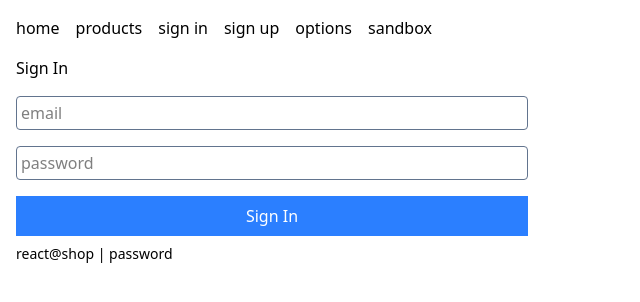
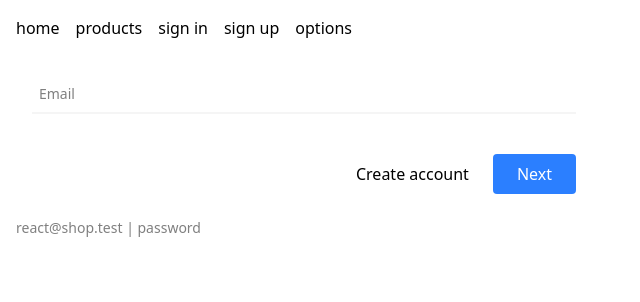
Before and after one commit to pedrovanzo/react-shop, a React (Vite) app: page /signin in a window 1280 px wide. Shown: the top 302 px of the page, without its empty margins (0-640 px from the left). Built offline with nearby package versions, Linux system fonts and the light colour scheme; no server answers.

Commit message:
Add feature flag system

```diff
--- /dev/null
+++ b/src/components/auth/signin/email.tsx
@@ -0,0 +1,44 @@
+import { useRef } from "react";
+import FloatingLabelInput from "../../input/floatingLabelInput";
+import { Link } from "react-router-dom";
+
+export default function SignInEmailComponent() {
+    const emailRef = useRef<HTMLInputElement>(null);
+    return (
+        <div className="rounded-lg p-4 w-full max-w-xl">
+            <div className="hidden relative z-0 w-full mb-2 group">
+                <input
+                    type="email"
+                    name="email"
+                    placeholder=""
+                    ref={emailRef}
+                    className="block rounded py-2.5 px-2 w-full text-sm text-gray-900 bg-transparent border border-gray-300 appearance-none focus:outline-none focus:ring-0 focus:border-blue-600 peer"
+                />
+                <label
+                    htmlFor="email"
+                    className="absolute bg-contrast text-sm text-default/50 duration-300 transform scale-75 top-10 -z-1 origin-[0] left-1.75 peer-focus:px-1 peer-focus:z-10 peer-focus:-top-2.5 peer-focus:text-blue-600 peer-focus:scale-75 peer-placeholder-shown:scale-100 peer-placeholder-shown:top-3"
+                >
+                    Email
+                </label>
+            </div>
+            <FloatingLabelInput type="email" inputColor="blue" labelColor="blue" text="Email" />
+            <div className="min-h-6 my-2">
+                {/* <p className="text-red-600 leading-none">Invalid email, try again</p> */}
+            </div>
+            <div className="flex justify-end">
+                <Link
+                    to={{ pathname: "/signup" }}
+                    className="py-3 px-6 text-default leading-none"
+                >
+                    Create account
+                </Link>
+                <button
+                    type="button"
+                    className="rounded py-3 px-6 bg-blue-500 text-contrast leading-none"
+                >
+                    Next
+                </button>
+            </div>
+        </div>
+    );
+}
--- /dev/null
+++ b/src/components/feature/featureEnabled.tsx
@@ -0,0 +1,11 @@
+import { FEATURE_FLAGS, FeatureFlagName } from "../../lib/featureFlags";
+import { ReactNode } from "react";
+export function FeatureEnabled({
+    featureFlag,
+    children,
+}: {
+    featureFlag: FeatureFlagName;
+    children: ReactNode;
+}) {
+    return FEATURE_FLAGS[featureFlag] ? children : null;
+}
--- /dev/null
+++ b/src/components/input/floatingLabelInput.tsx
@@ -0,0 +1,82 @@
+// import { ComponentProps, FC, useRef } from "react";
+import { FC, useRef } from "react";
+import { twMerge } from "tailwind-merge";
+// import { cva, type VariantProps } from "class-variance-authority";
+import { cva } from "class-variance-authority";
+
+type FloatingLabelInputProps = {
+    type: string;
+    text: string;
+    inputColor: any;
+    labelColor: any;
+};
+
+const inputStyles = cva(
+    "block w-full text-sm bg-transparent border-b-2 border-neutral-100 py-2.5 px-2 appearance-none peer focus:outline-none focus:ring-0 transition-all",
+    {
+        variants: {
+            inputColor: {
+                blue: "focus:border-blue-600 text-gray-900",
+                red: "focus:border-red-600 text-gray-900",
+                green: "focus:border-green-600 text-gray-900",
+                purple: "focus:border-purple-500 text-grey-900",
+                // Add more color options as needed
+            },
+        },
+        defaultVariants: {
+            inputColor: "green",
+        },
+    }
+);
+
+const labelStyles = cva(
+    "absolute bg-contrast text-sm text-default/50 duration-300 transform scale-75 top-10 -z-1 origin-[0] left-1.75 peer-focus:px-1 peer-focus:z-10 peer-focus:-top-2.5 peer-focus:text-blue-600 peer-focus:scale-75 peer-placeholder-shown:scale-100 peer-placeholder-shown:top-3",
+    {
+        variants: {
+            labelColor: {
+                blue: "peer-focus:text-blue-600",
+                red: "peer-focus:text-red-600",
+                green: "peer-focus:text-green-600",
+                purple: "peer-focus:text-purple-500",
+                // Add more color options for the label
+            },
+        },
+        defaultVariants: {
+            labelColor: "green",
+        },
+    }
+);
+// type LoadingSpinnerIconProps = VariantProps<typeof buttonStyles> &
+//   ComponentProps<"div">;
+// RETURN THIS STUFF RIGHT AFTER DEPLOY
+// type InputProps = VariantProps<typeof inputStyles> & ComponentProps<"input">;
+// type LabelProps = VariantProps<typeof labelStyles> & ComponentProps<"label">;
+// const FloatingLabelInput: FC<FloatingLabelInputProps> = ({ inputColor }: InputProps, { labelColor }: LabelProps, { type, text }: FloatingLabelInputProps) => {
+const FloatingLabelInput: FC<FloatingLabelInputProps> = ({
+    type,
+    text,
+    inputColor,
+    labelColor,
+}) => {
+    const emailRef = useRef<HTMLInputElement>(null);
+
+    return (
+        <div className="relative z-0 w-full group">
+            <input
+                type={type}
+                name={text.toLowerCase()}
+                placeholder=""
+                ref={emailRef}
+                className={twMerge(inputStyles({ inputColor }))}
+            />
+            <label
+                htmlFor={text.toLowerCase()}
+                className={twMerge(labelStyles({ labelColor }))}
+            >
+                {text}
+            </label>
+        </div>
+    );
+};
+
+export default FloatingLabelInput;
--- a/src/components/navigation/navbar.tsx
+++ b/src/components/navigation/navbar.tsx
@@ -3,10 +3,12 @@ import { Link } from "react-router-dom";
 import { useProductContext } from "../../contexts/cart";
 import { useFirebaseAuth, authSignout } from "../../contexts/auth";
 import LoadingDash from "../loading/dash";
+import { FeatureEnabled } from "../feature/featureEnabled";
 export default function Navbar() {
     const { user, userIsLoading } = useFirebaseAuth();
     const { cart, setCart } = useProductContext();
     useEffect(() => {}, [setCart]);
+    console.log("FROM NAV, IMPORT>...", import.meta.env)
     return (
         <>
             <nav className="mb-4">
@@ -29,12 +31,20 @@ export default function Navbar() {
                                     <li>dashboard</li>
 
                                     <li>
-                    <Link to={{ pathname: "/cart" }}>cart {cart.length > 0 ? "(" + cart.length + ")" : null}</Link>
+                                        <Link to={{ pathname: "/cart" }}>
+                                            cart{" "}
+                                            {cart.length > 0
+                                                ? "(" + cart.length + ")"
+                                                : null}
+                                        </Link>
                                     </li>
                                     <li>checkout</li>
 
                                     <li>
-                    <button className="text-default" onClick={authSignout}>
+                                        <button
+                                            className="text-default"
+                                            onClick={authSignout}
+                                        >
                                             sign out
                                         </button>
                                     </li>
@@ -42,10 +52,14 @@ export default function Navbar() {
                             ) : (
                                 <>
                                     <li>
-                    <Link to={{ pathname: "/signin" }}>sign in</Link>
+                                        <Link to={{ pathname: "/signin" }}>
+                                            sign in
+                                        </Link>
                                     </li>
                                     <li>
-                    <Link to={{ pathname: "/signup" }}>sign up</Link>
+                                        <Link to={{ pathname: "/signup" }}>
+                                            sign up
+                                        </Link>
                                     </li>
                                 </>
                             )}
@@ -54,12 +68,16 @@ export default function Navbar() {
                     <li>
                         <Link to={{ pathname: "/options" }}>options</Link>
                     </li>
+                    <FeatureEnabled featureFlag="SANDBOX">
                       <li>
                         <Link to={{ pathname: "/sandbox" }}>sandbox</Link>
                       </li>
-          <li className="hidden">
+                    </FeatureEnabled>
+                    <FeatureEnabled featureFlag="SNAKE">
+                      <li>
                           <Link to={{ pathname: "/snake" }}>snake</Link>
                       </li>
+                    </FeatureEnabled>
                 </ul>
             </nav>
         </>
--- /dev/null
+++ b/src/lib/featureFlags.ts
@@ -0,0 +1,5 @@
+export type FeatureFlagName = keyof typeof FEATURE_FLAGS
+export const FEATURE_FLAGS = {
+    SANDBOX: import.meta.env.FEATURE_FLAG_SANDBOX === "true",
+    SNAKE: import.meta.env.FEATURE_FLAG_SNAKE === "true"
+} as const
--- a/src/pages/authentication/signin/page.tsx
+++ b/src/pages/authentication/signin/page.tsx
@@ -4,6 +4,7 @@ import { useFirebaseAuth } from "../../../contexts/auth";
 import LoadingSpinner from "../../../components/loading/spinner";
 import { Navigate } from "react-router-dom";
 import Navbar from "../../../components/navigation/navbar";
+import SignInEmailComponent from "../../../components/auth/signin/email";
 
 export default function SignIn() {
     const { user, userIsLoading } = useFirebaseAuth();
@@ -30,7 +31,8 @@ export default function SignIn() {
         <>
             <Navbar />
             {/* <LoadingSpinner isCancelable /> */}
-            <div className="relative w-full max-w-lg">
+            <SignInEmailComponent />
+            <div className="hidden relative w-full max-w-lg">
                 {signInLoading ? (
                     <>
                         <div className="absolute inset-0 flex items-center justify-center bg-contrast/90">
@@ -68,7 +70,7 @@ export default function SignIn() {
                     </button>
                 </div>
             </div>
-            <div className="my-2 text-default text-sm">react@shop | password</div>
+            <div className="my-2 text-default/50 text-sm">react@shop.test | password</div>
         </>
     );
 }
--- a/src/pages/options/page.tsx
+++ b/src/pages/options/page.tsx
@@ -7,13 +7,13 @@ function UseremailFB() {
     const { user, userIsLoading } = useFirebaseAuth();
     return (
         <>
-            {userIsLoading ? (
-                <LoadingDash classes="w-40 my-2" />
-            ) : (
-                <div className="my-1 text-default leading-none">
-                    {user?.email || "unauthenticated"}
-                </div>
-            )}
+            <div className="my-1 flex items-center text-default leading-none">
+                {userIsLoading ? (
+                    <LoadingDash classes="w-40 my-2" />
+                ) : (
+                    user?.email || "unauthenticated"
+                )}
+            </div>
         </>
     );
 }
--- a/vite.config.ts
+++ b/vite.config.ts
@@ -8,5 +8,5 @@ export default defineConfig({
     outDir: 'dist',
   },
   plugins: [react(), tailwindcss()],
-  envPrefix: "DB_",
+  envPrefix: ["DB_", "FEATURE_FLAG_"],
 })
```
Also changed, not shown: src/components/auth/signin/password.tsx (added), src/components/auth/signin/signin.tsx (deleted). Lines whose indentation alone changed are shown as unchanged.
